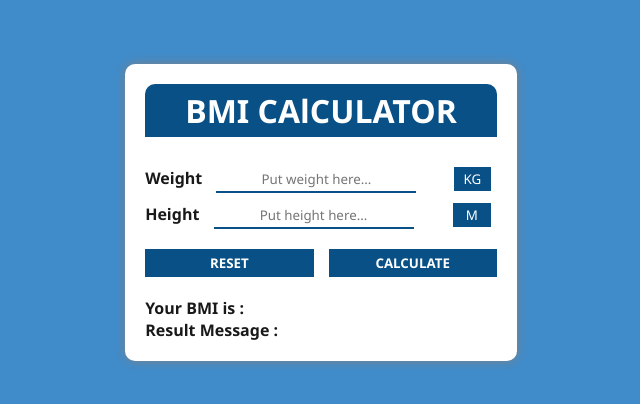
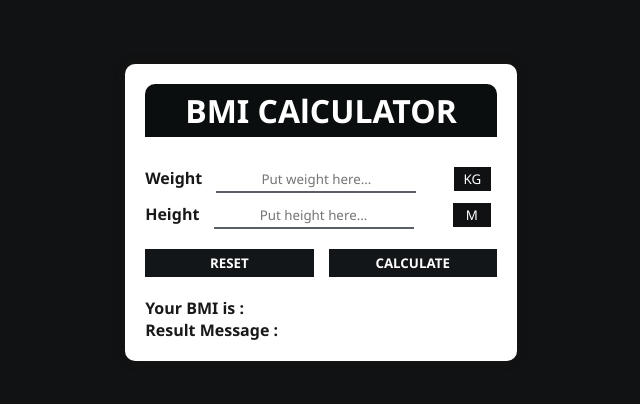
Before and after one commit to MohaibRehmanwazir/BMI-CALCULATOR, a plain HTML site: page index.html in a window 1280 px wide. Shown: the part 188-592 px from the top of the page, without its empty margins (319-959 px from the left). Drawn offline with Linux system fonts and the light colour scheme.

Commit message:
add the Background color

```diff
--- a/style.css
+++ b/style.css
@@ -11,18 +11,18 @@ body{
     align-items: center;
     justify-content: center;
     height: 100vh;
-    background-color: #408BC9;
+    background-color: #111213;
 }
 
 #main-container{
     background-color: #ffffff;
     padding: 20px;
     border-radius: 10px;
-    box-shadow: 0 0 10px 0 gray;
+    box-shadow: 0 0 10px 0 rgb(24, 22, 22);
 }
 
 #main-container h1{
-    background-color: #095086;
+    background-color: #0b0e0f;
     color: #ffffff;
     border-radius: 10px 10px 0 0;
     padding: 5px 40px;
@@ -40,7 +40,7 @@ body{
     border-top: none;
     border-left: none;
     border-right: none;
-    border-bottom-color: #095086;
+    border-bottom-color: #0f1011;
     margin-left: 10px;
     width: 200px;
     padding-bottom: 3px;
@@ -53,7 +53,7 @@ body{
 }
 
 #weight-input-div small, #height-input-div small{
-    background-color: #095086;
+    background-color: #0f1113;
     color: #ffffff;
     text-transform: uppercase;
     padding: 3px 10px;
@@ -77,7 +77,7 @@ body{
 #buttons-div button{
     padding: 5px 20px;
     width: 50%;
-    background-color: #095086;
+    background-color: #131618;
     color: #ffffff;
     font-weight: 600;
     border: none;
```
